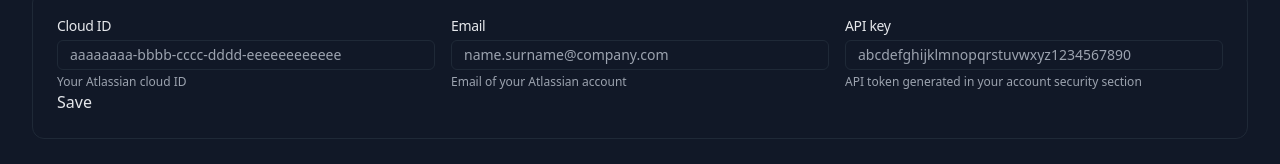
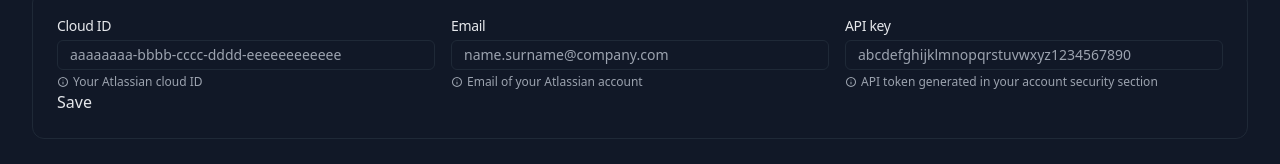
Before and after one commit to brunobragaw8t/jira-timesheet-bulk-logger-ui, a Nuxt app: page /settings in a window 1280 px wide. Shown: the part 145-309 px from the top of the page. Built offline with nearby package versions, Linux system fonts and the light colour scheme.

Commit message:
feature: install nuxt-icon and add info icon to AppInput

```diff
--- a/components/AppInput.vue
+++ b/components/AppInput.vue
@@ -23,8 +23,13 @@
       class="block w-full rounded-md border border-gray-800 px-3 py-1 text-sm bg-transparent text-gray-200 focus-visible:outline-none"
     >
 
-    <div v-if="instructions" class="block mt-1 text-gray-400 text-xs">
-      {{ instructions }}
+    <div v-if="instructions" class="flex mt-1 text-gray-400 text-xs">
+      <Icon
+        name="material-symbols:info-outline-rounded"
+        class="shrink-0 mr-1 h-4"
+      />
+
+      <span>{{ instructions }}</span>
     </div>
   </div>
 </template>
--- a/nuxt.config.ts
+++ b/nuxt.config.ts
@@ -1,4 +1,4 @@
 // https://nuxt.com/docs/api/configuration/nuxt-config
 export default defineNuxtConfig({
-  modules: ['@nuxtjs/tailwindcss']
+  modules: ['@nuxtjs/tailwindcss', 'nuxt-icon']
 })
--- a/package.json
+++ b/package.json
@@ -15,6 +15,7 @@
     "@nuxtjs/tailwindcss": "^6.8.1",
     "eslint": "^8.52.0",
     "nuxt": "^3.8.0",
+    "nuxt-icon": "^0.6.1",
     "vue": "^3.3.7",
     "vue-router": "^4.2.5"
   }
```
Also changed, not shown: 1 other file (tests, documents, lock files or other folders).
